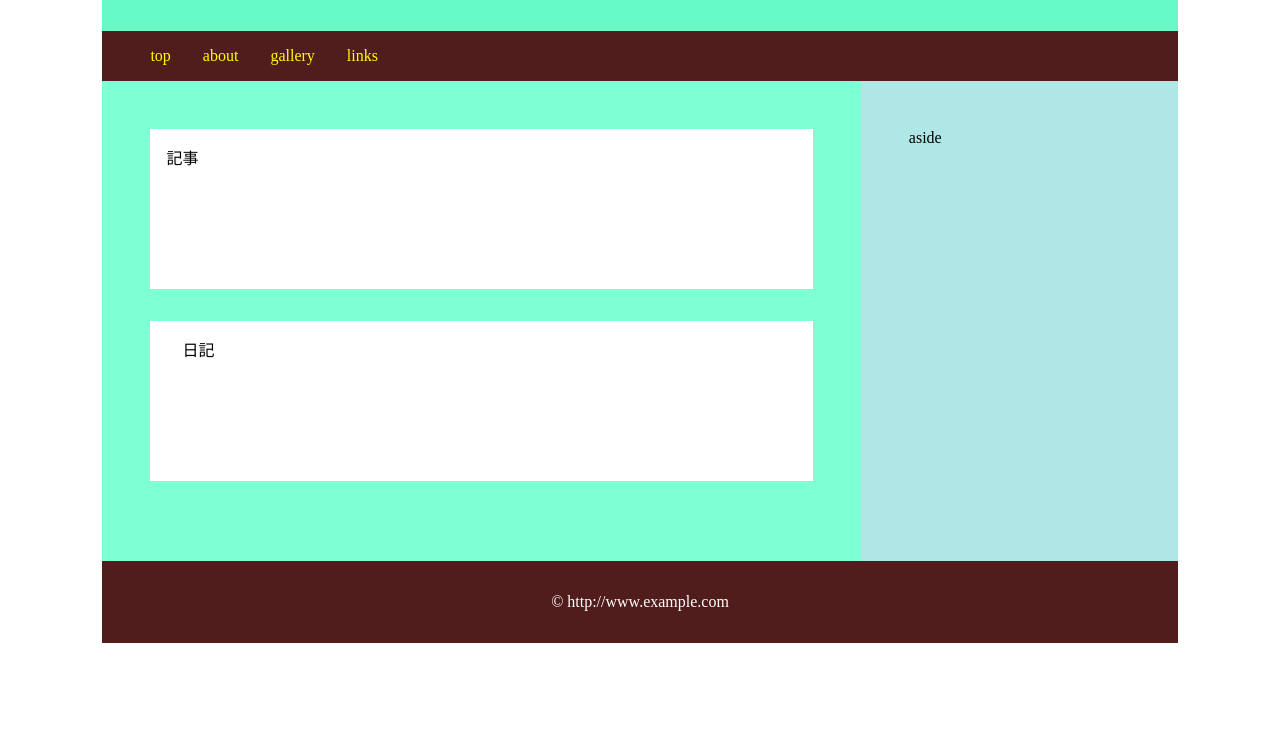
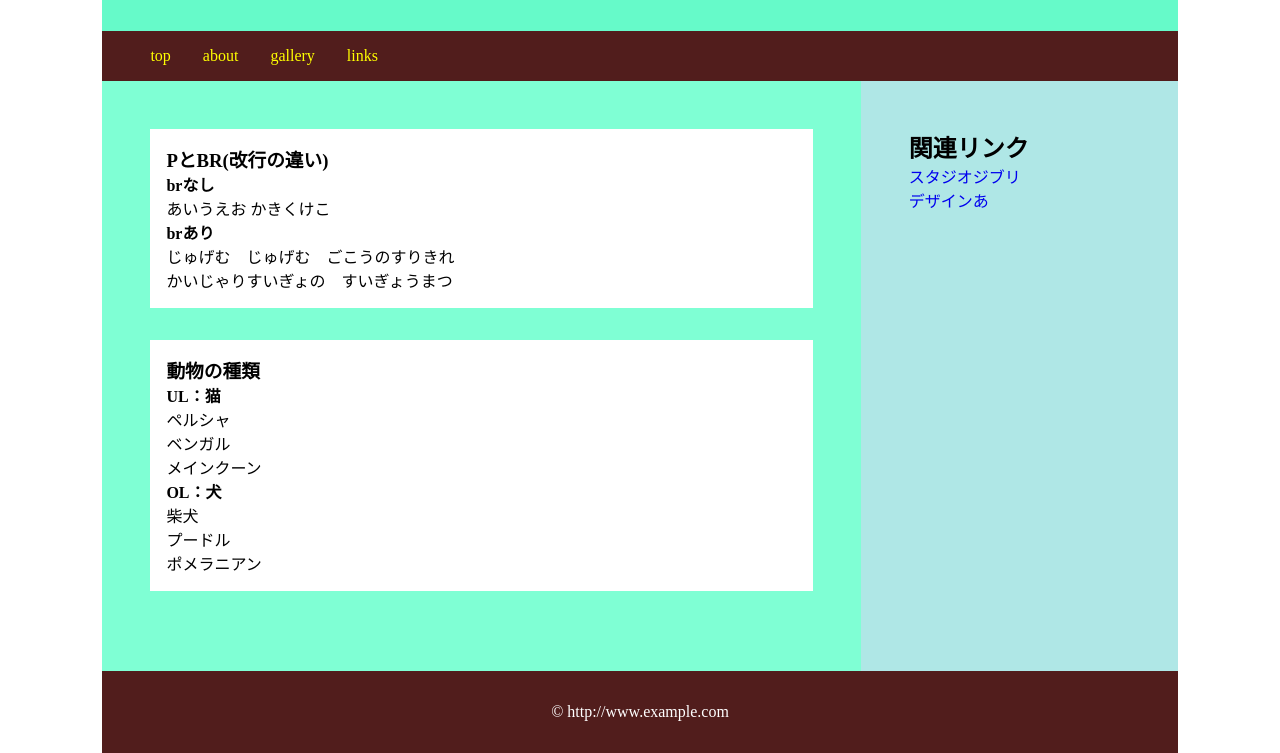
Before and after one commit to suzu926/SampleSite, a plain HTML site: page index.html in a window 1280 px wide. Shown: the part 97-850 px from the top of the page. Before the commit the page ends 800 px from the top, so only its background shows below. Drawn offline with Linux system fonts and the light colour scheme.

Commit message:
Add files via upload

```diff
--- a/index.html
+++ b/index.html
@@ -28,18 +28,44 @@
 
       <section>
 
-        <article>
-			記事
+    <article>
+	  <h1>PとBR(改行の違い)</h1>
+        <h4>brなし</h4>
+                <P>
+                   あいうえお
+				   かきくけこ
+                </P>
+        <h4>brあり</h4>
+                 <P>
+                   じゅげむ　じゅげむ　ごこうのすりきれ<br>
+                   かいじゃりすいぎょの　すいぎょうまつ<br>
+                 </P>
         </article>
 
         <article>
-          　日記
+          <h1>動物の種類</h1>
+            <h4>UL：猫</h4>
+                 <ul>
+                    <li>ペルシャ</li>
+                    <li>ベンガル</li>
+                    <li>メインクーン</li>
+                 </ul>
+            <h4>OL：犬</h4>
+                 <ol>
+                    <li>柴犬</li>
+                    <li>プードル</li>
+                    <li>ポメラニアン</li>
+                 </ol>
         </article>
 
       </section>
 
       <aside>
-        aside
+        <h1>関連リンク</h1>
+          <ul>
+              <li><a href="http://www.ghibli.jp">スタジオジブリ</a></li>
+              <li><a href="https://www.nhk.or.jp/design-ah/">デザインあ</a></li>
+          </ul>
       </aside>
 
     </main>
```
